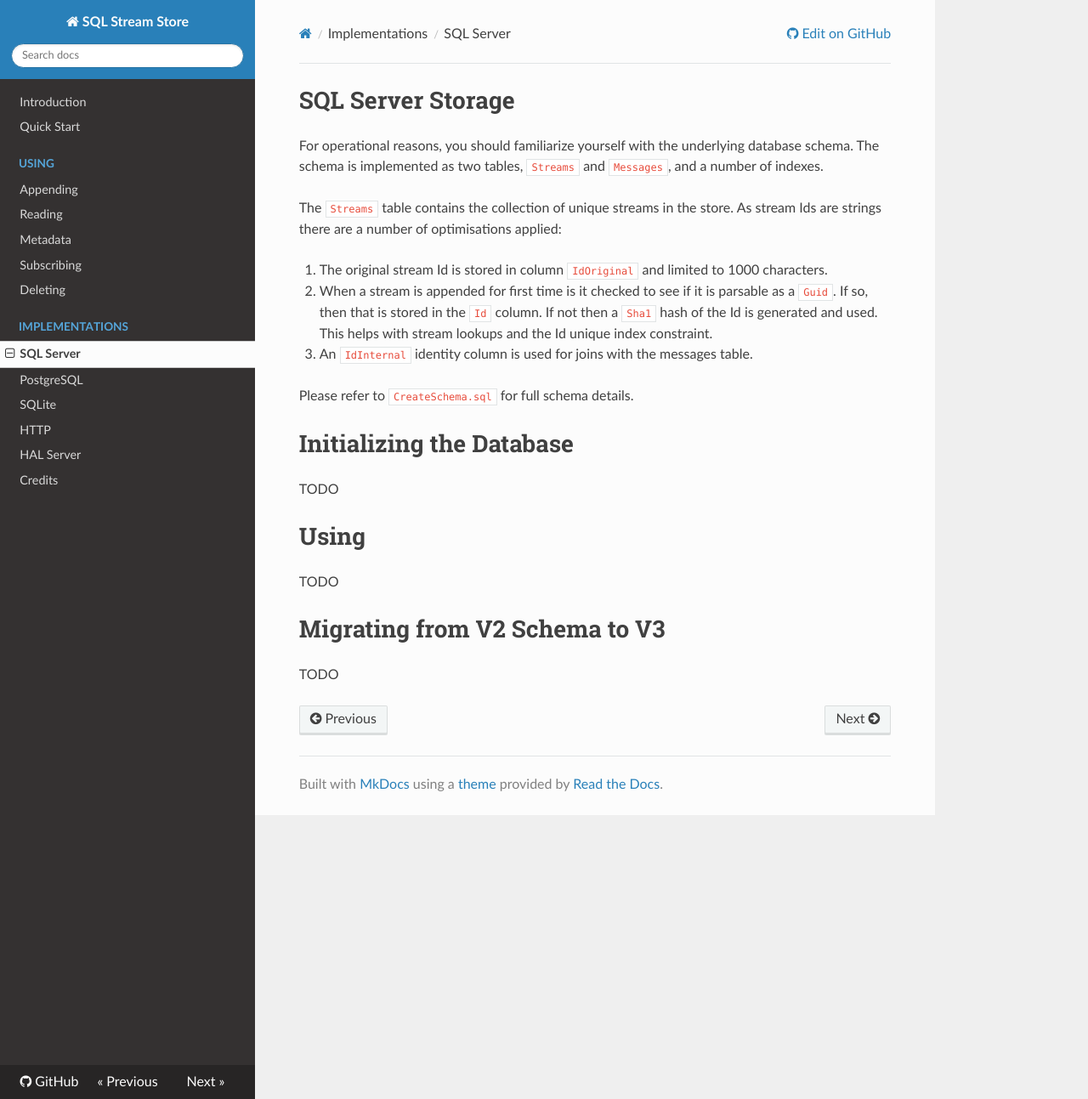
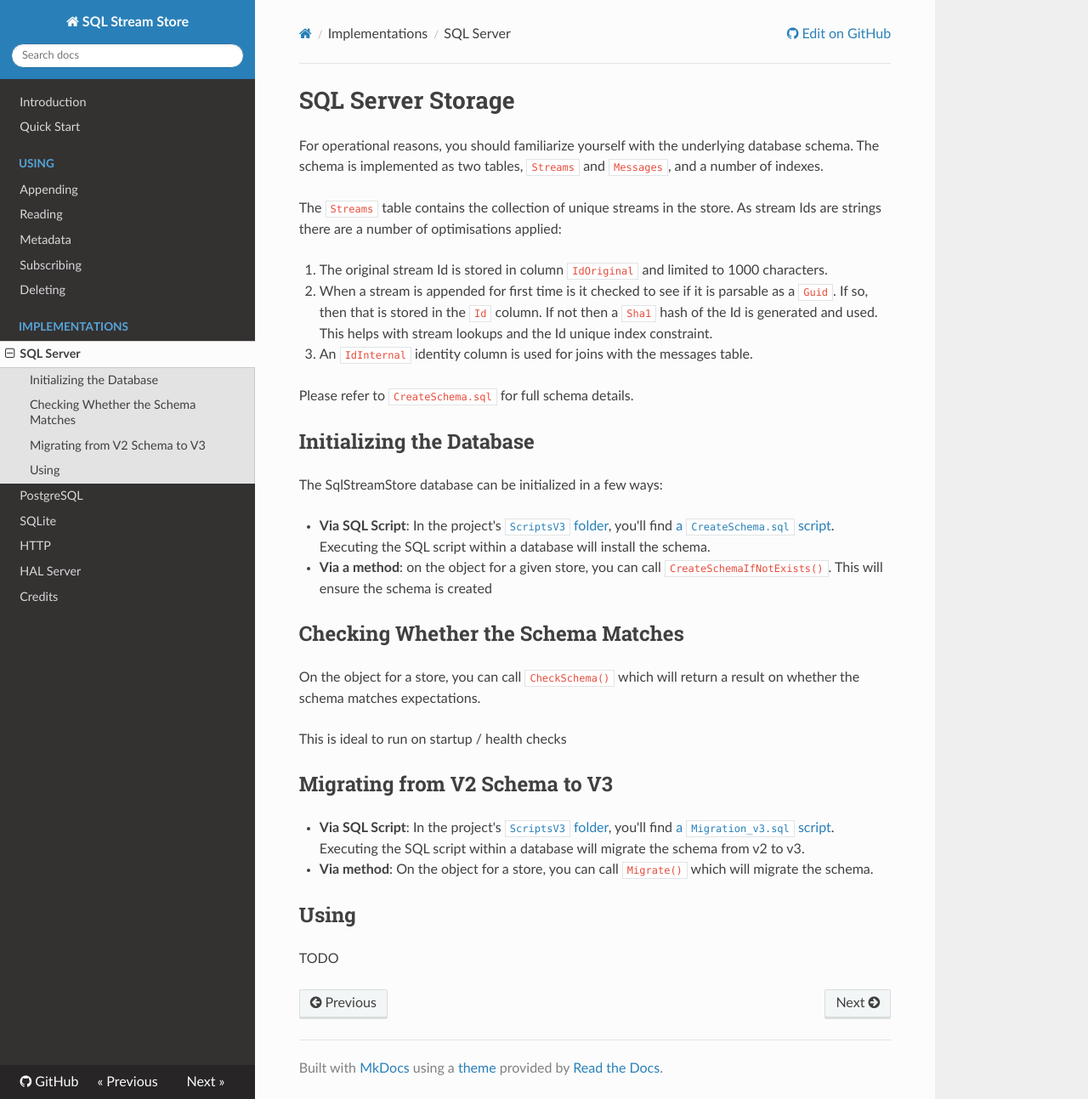
Before and after one commit to SQLStreamStore/docs, an MkDocs documentation site: the page built from docs/sqlserver.md, in a window 1280 px wide and 1293 px high. Shown: the whole window at 85% size. Built offline with MkDocs 1.6.1, drawn with Linux system fonts in a browser that asks for light colours; nearby versions of some CDN libraries; old or Windows-style settings are respelled for this version of MkDocs.

Commit message:
Update sqlserver.md

```diff
--- a/docs/sqlserver.md
+++ b/docs/sqlserver.md
@@ -19,14 +19,24 @@ stream Ids are strings there are a number of optimisations applied:
 
 Please refer to `CreateSchema.sql` for full schema details.
 
-# Initializing the Database
+## Initializing the Database
+
+The SqlStreamStore database can be initialized in a few ways:
+
+* **Via SQL Script**: In the project's [`ScriptsV3` folder](https://github.com/SQLStreamStore/SQLStreamStore/tree/master/src/SqlStreamStore.MsSql/ScriptsV3), you'll find [a `CreateSchema.sql` script](https://github.com/SQLStreamStore/SQLStreamStore/blob/master/src/SqlStreamStore.MsSql/ScriptsV3/CreateSchema.sql). Executing the SQL script within a database will install the schema.
+* **Via a method**: on the object for a given store, you can call `CreateSchemaIfNotExists()`. This will ensure the schema is created
+
+## Checking Whether the Schema Matches
+
+On the object for a store, you can call `CheckSchema()` which will return a result on whether the schema matches expectations.
+
+This is ideal to run on startup / health checks
+
+## Migrating from V2 Schema to V3
+
+* **Via SQL Script**: In the project's [`ScriptsV3` folder](https://github.com/SQLStreamStore/SQLStreamStore/tree/master/src/SqlStreamStore.MsSql/ScriptsV3), you'll find [a `Migration_v3.sql` script](https://github.com/SQLStreamStore/SQLStreamStore/blob/master/src/SqlStreamStore.MsSql/ScriptsV3/Migration_v3.sql). Executing the SQL script within a database will migrate the schema from v2 to v3.
+* **Via method**: On the object for a store, you can call `Migrate()` which will migrate the schema.
+
+## Using
 
 TODO
-
-# Using
-
-TODO
-
-# Migrating from V2 Schema to V3
-
-TODO
```
